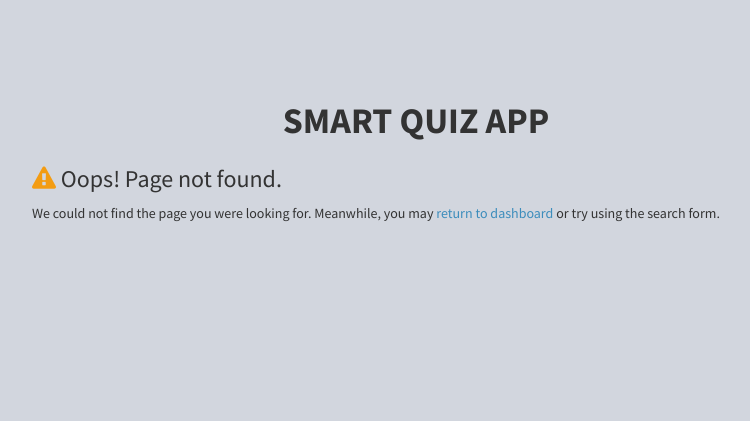
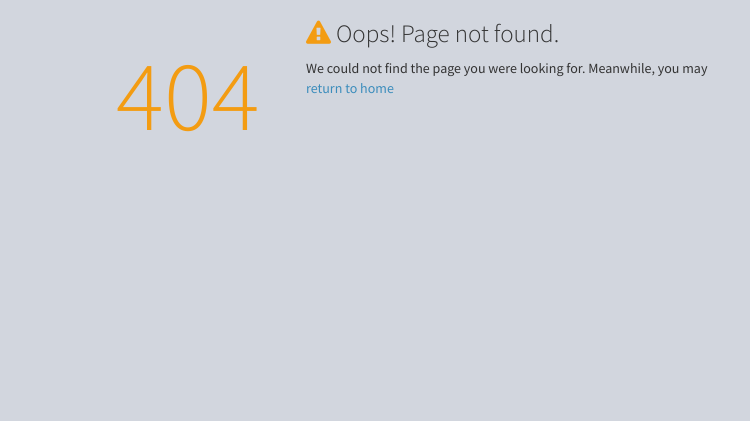
Before and after one commit to laminal26-pct/SmartQuizApp, a PHP site: page /resources/frontend/404.php in a window 1280 px wide. Shown: the top 421 px of the page, without its empty margins (224-974 px from the left). Before the commit the page ends 222 px from the top, so only its background shows below. Run offline with PHP 8.4, Linux system fonts and the light colour scheme; some libraries are stand-ins or nearby versions.

Commit message:
SmartQuizApp

```diff
--- /dev/null
+++ b/google3db124955c2b0ce8.html
@@ -0,0 +1 @@
+google-site-verification: google3db124955c2b0ce8.html
--- a/resources/api/dashboard.php
+++ b/resources/api/dashboard.php
@@ -248,8 +248,7 @@
                 'kode' => '0',
                 'jumlahSoal' => mysqli_num_rows($exec),
                 'title' => $r['judul'],
-                'message' => 'Data Soal Kosong',
-                'soalList' => array()
+                'message' => 'Data Soal Kosong'
               );
             }
           }
--- a/resources/frontend/404.php
+++ b/resources/frontend/404.php
@@ -1,10 +1,15 @@
 <?php include_once 'master/header.php'; ?>
-  <div class="error-content">
-    <h3><i class="fa fa-warning text-yellow"></i> Oops! Page not found.</h3>
+  <div class="error-page">
+    <h2 class="headline text-yellow"> 404</h2>
 
-    <p>
-      We could not find the page you were looking for.
-      Meanwhile, you may <a href="<?= BASE_URL; ?>">return to dashboard</a> or try using the search form.
-    </p>
+    <div class="error-content">
+      <h3><i class="fa fa-warning text-yellow"></i> Oops! Page not found.</h3>
+
+      <p>
+        We could not find the page you were looking for.
+        Meanwhile, you may <a href="<?= BASE_URL; ?>">return to home</a>
+      </p>
+    </div>
+    <!-- /.error-content -->
   </div>
 <?php include_once 'master/footer.php'; ?>
--- a/resources/frontend/forget.php
+++ b/resources/frontend/forget.php
@@ -1,4 +1,8 @@
 <?php include_once 'master/header.php'; ?>
+      <div class="login-box">
+        <div class="login-logo">
+          <b><?= APPNAME; ?></b>
+        </div>
         <div class="login-box-body">
           <p class="login-box-msg">Forget Password, input your email</p>
           <div id="message"></div>
@@ -17,4 +21,5 @@
           Have an account ? &nbsp;<a href="<?= BASE_URL . '/'; ?>">Login</a> <br>
           Haven't an account ? &nbsp;<a href="<?= BASE_URL . '/register'; ?>">Register</a>
         </div>
+      </div>
 <?php include_once 'master/footer.php'; ?>
--- a/resources/frontend/login.php
+++ b/resources/frontend/login.php
@@ -1,4 +1,8 @@
 <?php include_once 'master/header.php'; ?>
+    <div class="login-box">
+      <div class="login-logo">
+        <b><?= APPNAME; ?></b>
+      </div>
       <div class="login-box-body">
         <p class="login-box-msg">Please Login to Dashboard</p>
         <div id="message"></div>
@@ -22,4 +26,5 @@
         I forget my password &nbsp;<a href="<?= BASE_URL . '/forget-password'; ?>">Click here !</a><br>
         Haven't an account ? &nbsp;<a href="<?= BASE_URL . '/register'; ?>">Register</a>
       </div>
+    </div>
 <?php include_once 'master/footer.php'; ?>
--- a/resources/frontend/master/footer.php
+++ b/resources/frontend/master/footer.php
@@ -1,4 +1,3 @@
-    </div>
 
     <div id="loading" aria-hidden="true" role="dialog"></div>
     <script src="<?= BASE_URL; ?>/assets/plugins/jquery/dist/jquery.min.js"></script>
--- a/resources/frontend/master/header.php
+++ b/resources/frontend/master/header.php
@@ -49,7 +49,3 @@
   </head>
 
   <body class="hold-transition login-page">
-    <div class="login-box">
-      <div class="login-logo">
-        <b><?= APPNAME; ?></b>
-      </div>
--- /dev/null
+++ b/resources/frontend/privacy.php
@@ -0,0 +1,6 @@
+<?php include_once 'master/header.php'; ?>
+  <div class="container">
+    Kebijakan aplikasi hanya sebatas skripsi.
+    Akses aplikasi kepada perangkat, hanya untuk mendukungnya aplikasi berjalan
+  </div>
+<?php include_once 'master/footer.php'; ?>
--- a/resources/frontend/register.php
+++ b/resources/frontend/register.php
@@ -1,4 +1,8 @@
 <?php include_once 'master/header.php'; ?>
+      <div class="login-box">
+        <div class="login-logo">
+          <b><?= APPNAME; ?></b>
+        </div>
         <div class="login-box-body">
           <p class="login-box-msg">Please Register</p>
           <div id="message"></div>
@@ -35,4 +39,5 @@
           I forget my password &nbsp;<a href="<?= BASE_URL . '/forget-password'; ?>">Click here !</a><br>
           Have an account ? &nbsp;<a href="<?= BASE_URL . '/'; ?>">Login</a>
         </div>
+      </div>
 <?php include_once 'master/footer.php'; ?>
--- a/resources/frontend/reset.php
+++ b/resources/frontend/reset.php
@@ -1,4 +1,8 @@
 <?php include_once 'master/header.php'; ?>
+<div class="login-box">
+  <div class="login-logo">
+    <b><?= APPNAME; ?></b>
+  </div>
   <div class="login-box-body">
   <?php
     if (isset($_GET['t']) && isset($_GET['e']) && isset($_GET['_token'])) {
@@ -73,4 +77,5 @@
     }
   ?>
   </div>
+</div>
 <?php include_once 'master/footer.php'; ?>
--- a/resources/frontend/verify.php
+++ b/resources/frontend/verify.php
@@ -1,4 +1,8 @@
 <?php include_once 'master/header.php'; ?>
+<div class="login-box">
+  <div class="login-logo">
+    <b><?= APPNAME; ?></b>
+  </div>
   <div class="login-box-body">
   <?php
     if (isset($_GET['t']) != NULL && isset($_GET['e']) != NULL && isset($_GET['_token']) != NULL) {
@@ -121,4 +125,5 @@
     }
   ?>
   </div>
+</div>
 <?php include_once 'master/footer.php'; ?>
```
Also changed, not shown: .htaccess, .well-known/assetlinks.json (added).
